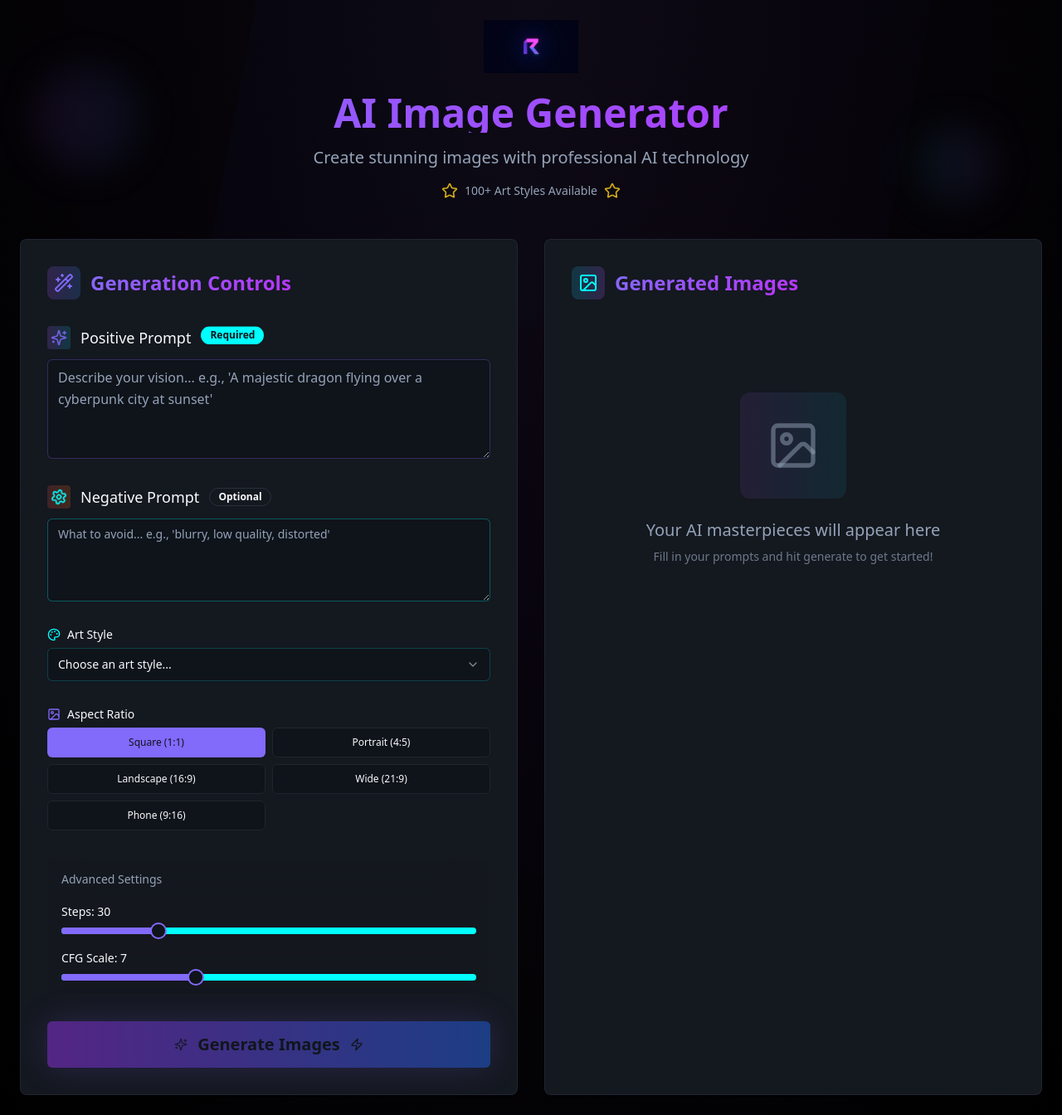
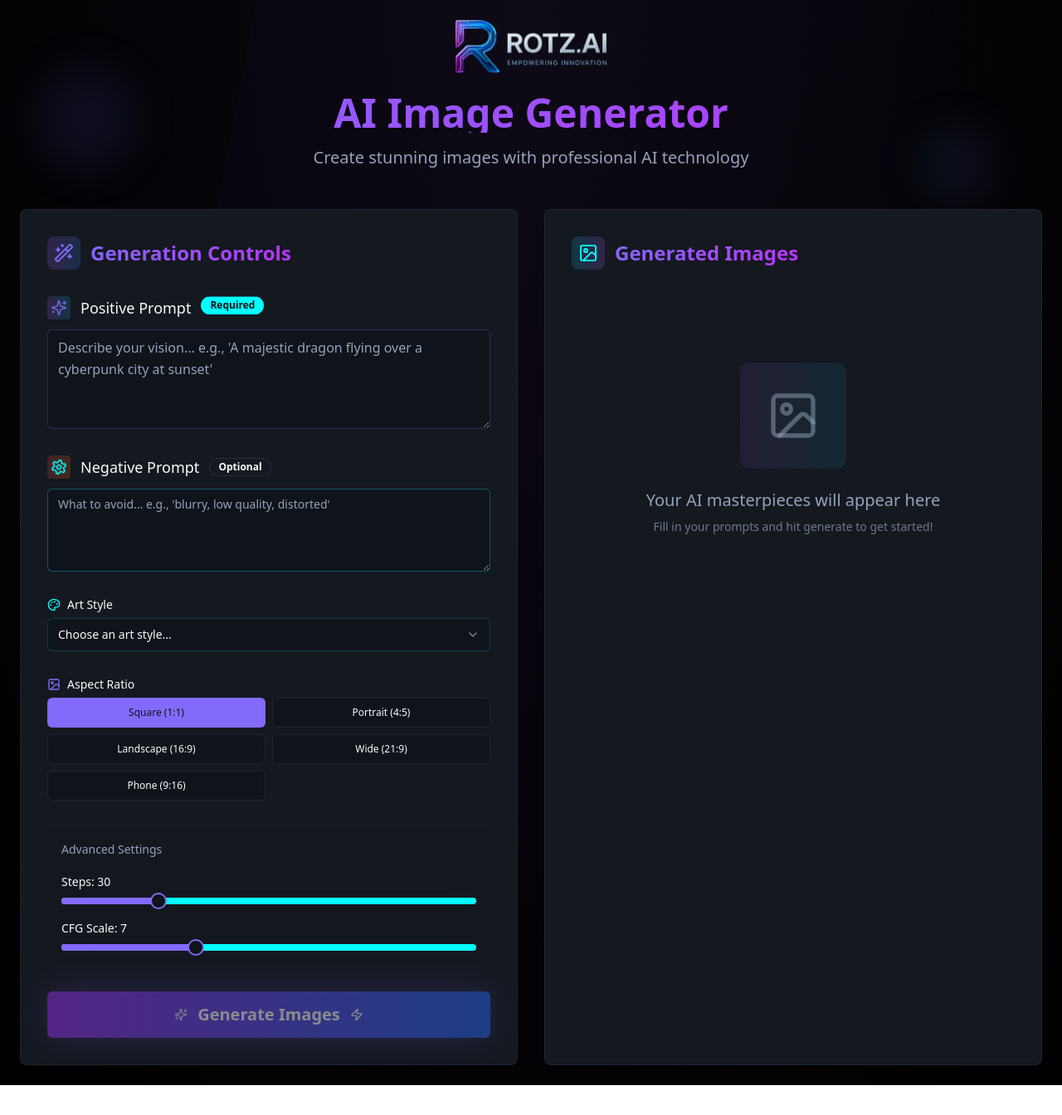
Before and after one commit to rotzmediagroup/artifice-spark, a React (Vite) app: page / in a window 1280 px wide. Shown: the whole page at 83% size. After the commit the page ends 1308 px from the top, so only its background shows below. Built offline with nearby package versions, Linux system fonts and the light colour scheme.

Commit message:
Refine button text and art styles
Make "Generate Images" button text white. Remove the 100+ art styles and revert to a more manageable selection. Use the uploaded logo.

```diff
--- a/src/components/ImageGenerator.tsx
+++ b/src/components/ImageGenerator.tsx
@@ -8,7 +8,7 @@ import { Slider } from "@/components/ui/slider";
 import { Badge } from "@/components/ui/badge";
 import { Sparkles, Download, Settings, Wand2, Image, Palette, Zap, Star } from "lucide-react";
 import { toast } from "sonner";
-import rotzLogo from "@/assets/rotz-logo.png";
+import rotzLogo from "/lovable-uploads/76e648b8-1d96-4e74-9c2c-401522a50123.png";
 
 const artStyles = [
   "Photorealistic", "Digital Art", "Oil Painting", "Watercolor", "Pencil Sketch", "Charcoal Drawing",
@@ -144,11 +144,6 @@ export default function ImageGenerator() {
           <p className="text-muted-foreground text-xl animate-fade-in" style={{animationDelay: '0.2s'}}>
             Create stunning images with professional AI technology
           </p>
-          <div className="flex items-center justify-center gap-2 mt-4 animate-fade-in" style={{animationDelay: '0.4s'}}>
-            <Star className="h-5 w-5 text-yellow-400 animate-pulse" />
-            <span className="text-sm text-muted-foreground">100+ Art Styles Available</span>
-            <Star className="h-5 w-5 text-yellow-400 animate-pulse" />
-          </div>
         </div>
 
         <div className="grid lg:grid-cols-2 gap-8">
@@ -271,17 +266,17 @@ export default function ImageGenerator() {
             <Button
               onClick={handleGenerate}
               disabled={isGenerating || !positivePrompt.trim()}
-              className="w-full h-14 text-xl font-bold bg-gradient-to-r from-purple-600 to-blue-600 hover:from-purple-700 hover:to-blue-700 glow pulse-glow transform transition-all duration-300 hover:scale-105 disabled:opacity-50 disabled:cursor-not-allowed animate-bounce-in"
+              className="w-full h-14 text-xl font-bold bg-gradient-to-r from-purple-600 to-blue-600 hover:from-purple-700 hover:to-blue-700 glow pulse-glow transform transition-all duration-300 hover:scale-105 disabled:opacity-50 disabled:cursor-not-allowed animate-bounce-in text-white"
               size="lg"
             >
               {isGenerating ? (
-                <div className="flex items-center gap-3">
+                <div className="flex items-center gap-3 text-white">
                   <div className="animate-spin rounded-full h-6 w-6 border-b-2 border-white" />
                   <span>Generating Magic...</span>
                   <Zap className="h-5 w-5 animate-pulse" />
                 </div>
               ) : (
-                <div className="flex items-center gap-3">
+                <div className="flex items-center gap-3 text-white">
                   <Sparkles className="h-6 w-6 animate-pulse" />
                   <span>Generate Images</span>
                   <Zap className="h-5 w-5" />
```
Also changed, not shown: public/lovable-uploads/76e648b8-1d96-4e74-9c2c-401522a50123.png (added).
